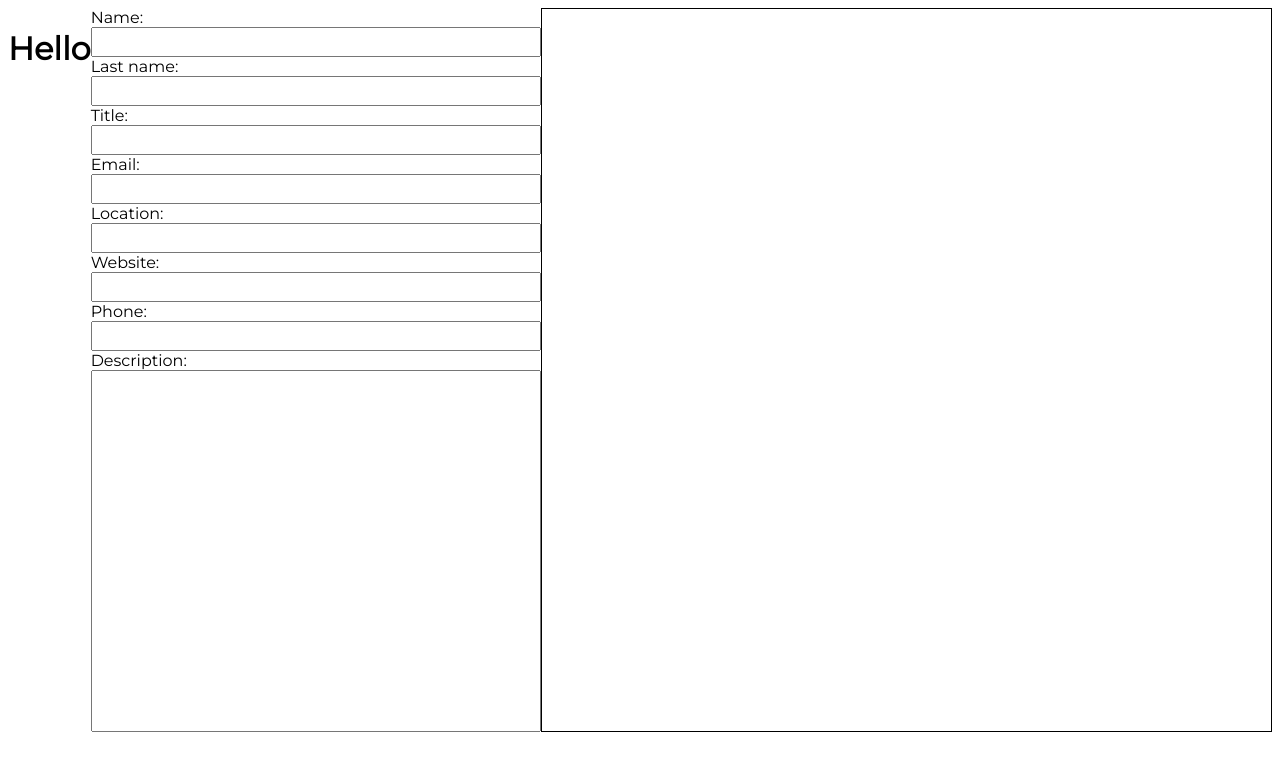
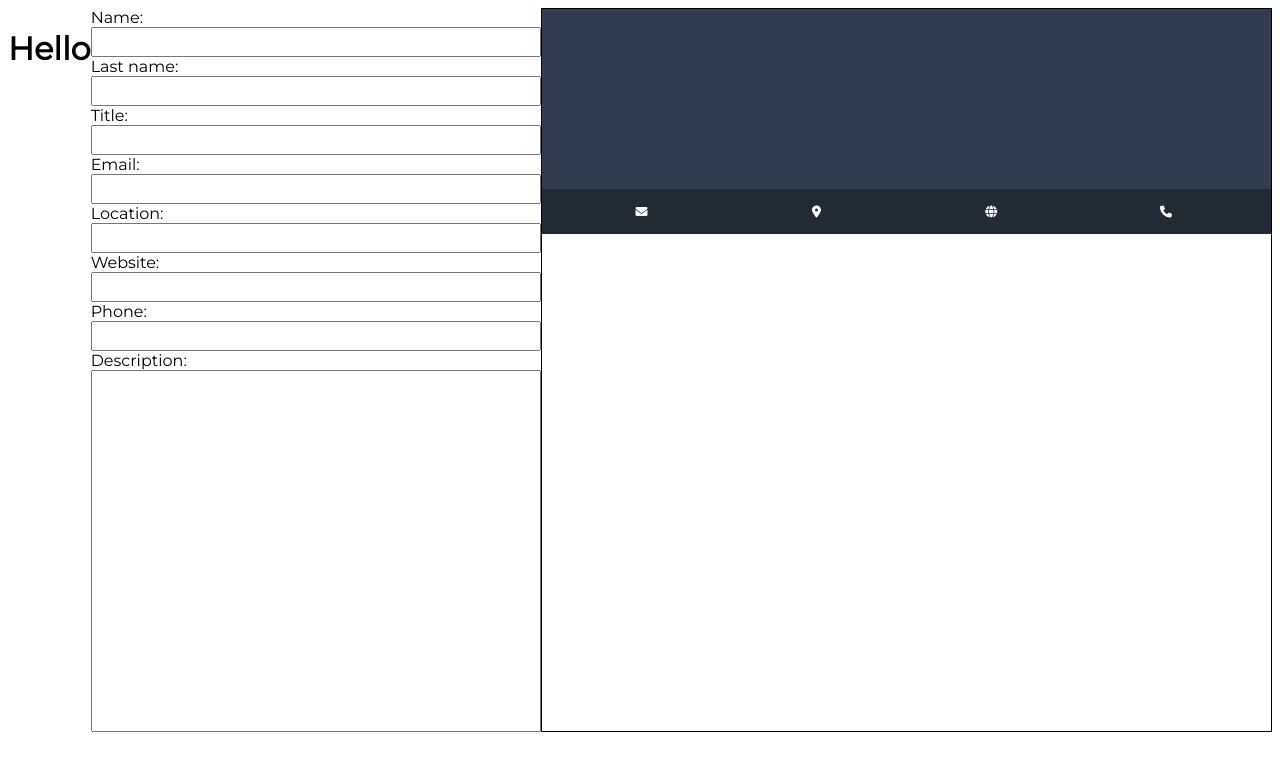
Before and after one commit to urosrelic/cv-app-react, a React (Vite) app: page / in a window 1280 px wide. Shown: the top 770 px of the page. Built offline with nearby package versions, Linux system fonts and the light colour scheme; a web font is replaced by a local one.

Commit message:
feat: create general data component for preview

```diff
--- a/src/components/Preview.jsx
+++ b/src/components/Preview.jsx
@@ -1,11 +1,9 @@
+import { GeneralData } from "./data/GeneralData";
+
 export const Preview = ({ generalData }) => {
   return (
     <div className='preview-container'>
-      <div className='general-info-container'>
-        <h2>{generalData.name + " " + generalData.lastName}</h2>
-        <h3>{generalData.title}</h3>
-        <p>{generalData.description}</p>
-      </div>
+      <GeneralData data={generalData} />
     </div>
   );
 };
--- /dev/null
+++ b/src/components/data/GeneralData.jsx
@@ -0,0 +1,31 @@
+export const GeneralData = ({ data }) => {
+  return (
+    <div className='general-data-container'>
+      <div className='basic-info'>
+        <h2>{data.name + " " + data.lastName}</h2>
+        <h3>{data.title}</h3>
+      </div>
+      <div className='contact-info'>
+        <div className='contact-item'>
+          <i className='fa-solid fa-envelope'></i>
+          {data.email}
+        </div>
+        <div className='contact-item'>
+          <i className='fa-solid fa-location-dot'></i>
+          {data.location}
+        </div>
+        <div className='contact-item'>
+          <i className='fa-solid fa-globe'></i>
+          {data.website}
+        </div>
+        <div className='contact-item'>
+          <i className='fa-solid fa-phone'></i>
+          {data.phone}
+        </div>
+      </div>
+      <div className='description'>
+        <p>{data.description}</p>
+      </div>
+    </div>
+  );
+};
--- a/src/styles.css
+++ b/src/styles.css
@@ -37,3 +37,41 @@
   display: flex;
   flex-direction: column;
 }
+
+/* General Data */
+.general-data-container {
+  width: 100%;
+  display: flex;
+  flex-direction: column;
+}
+
+.basic-info {
+  height: 150px;
+  padding: 15px;
+  color: #ffffff;
+  background-color: #313c4e;
+}
+
+.contact-info {
+  display: flex;
+  padding: 15px;
+
+  flex-direction: row;
+  justify-content: space-between;
+  background-color: #222a33;
+  color: white;
+  font-size: 12px;
+}
+
+.contact-item {
+  width: 25%;
+  text-align: center;
+}
+
+.contact-item i {
+  margin-right: 5px;
+}
+
+.description {
+  padding: 15px;
+}
```
